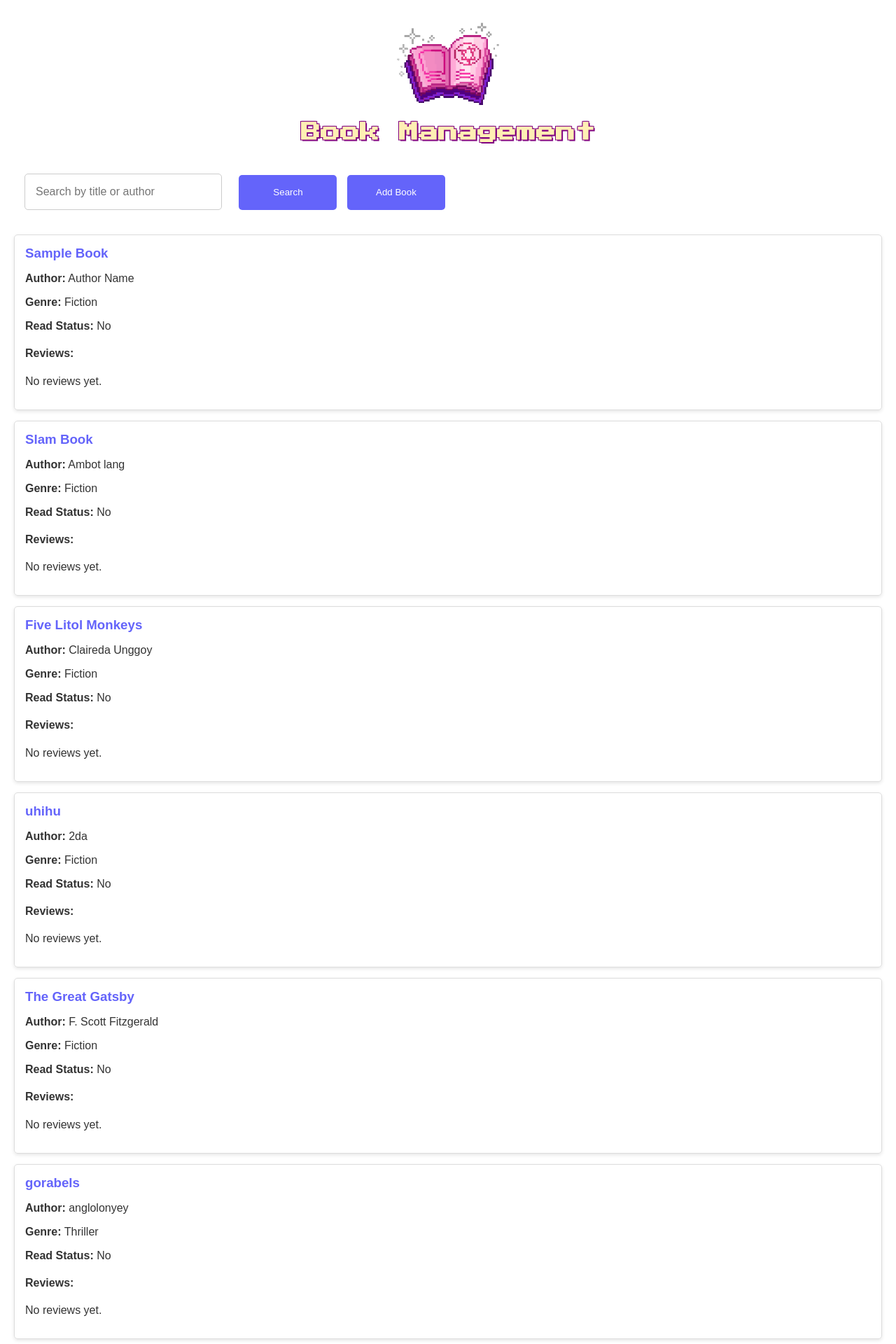
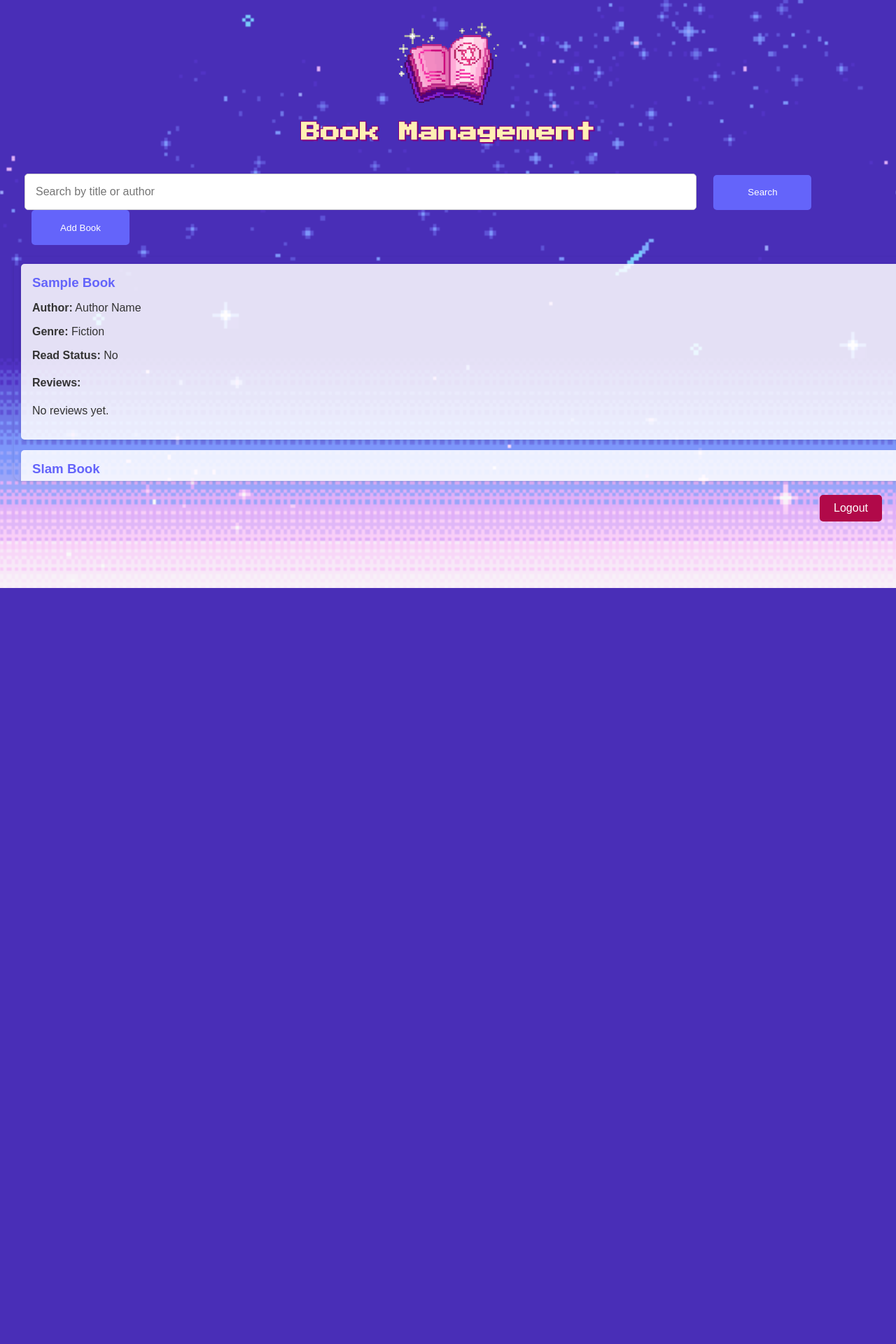
Before and after one commit to rolandcolas/ADV_FINALPROJ_BCM, a Django app: page /books/ in a window 1280 px wide. Shown: the top 1920 px of the page at 70% size. After the commit the page ends 840 px from the top, so only its background shows below. Run offline with Django 5.2, Linux system fonts and the light colour scheme; a user stored in the database is signed in; data comes from the database, SQL or seed files in the repository; both versions use the stored data as it was after the commit; data that the repository does not hold is empty.

Commit message:
Updated book_management page, CSS styling, and database

```diff
--- a/book_collection/templates/book_management.html
+++ b/book_collection/templates/book_management.html
@@ -1,22 +1,32 @@
+{% load static %}
 <!DOCTYPE html>
 <html lang="en">
 <head>
     <meta charset="UTF-8">
     <meta name="viewport" content="width=device-width, initial-scale=1.0">
     <link href="https://fonts.googleapis.com/css2?family=Press+Start+2P&display=swap" rel="stylesheet">
-    <link rel="stylesheet" href="static/css/book_management.css">
+    <link rel="stylesheet" href="{% static 'css/book_management.css' %}">
     <title>Book Management</title>
     <style>
+         body {
+            background-image: url("{% static 'images/management.gif' %}");
+            background-size: cover; /* Cover the entire viewport */
+            background-position: center; /* Center the image */
+            background-repeat: no-repeat; /* Prevent tiling */
+            background-attachment: fixed; /* Fix the image in place */
+            height: 100vh; /* Full height */
+            margin: 0; /* Remove default margin */
+        }
         .flex-container {
             background-color: rgba(255, 255, 255, 0); /* Solid white background */
             padding: 15px; /* Add some padding for better spacing */
             border-radius: 10px; /* Rounded corners for the form */
             box-shadow: none;
-
+            margin-bottom: 10px;
         }
 
         .flex-container input[type="text"] {
-    width: 250px; /* Fixed width for the input */
+            width: 928px; /* Fixed width for the input */
             height: 50px; /* Desired height */
             padding: 0 15px; /* Horizontal padding */
             margin-right: 10px; /* Space between input and first button */
@@ -41,9 +51,6 @@
             height: auto; /* Maintain aspect ratio */
         }
 
-        .button-container button {
-            height: 50px; /* Ensure buttons are the same height as the input */
-        }
         h1 {
             font-family: 'Press Start 2P', cursive; /* Apply the new font */
             font-size: 28px; /* Adjust font size if necessary */
@@ -79,6 +86,17 @@
             width: 80%; /* Width of the modal */
             max-width: 400px; /* Maximum width */
             color: white; /* Text color for better contrast */
+            position: relative; /* Position relative for absolute children */
+
+        }
+
+        .close {
+            color: white; /* Close button color */
+            float: right; /* Align to the right */
+            font-size: 24px; /* Size of the close button */
+            margin-bottom: 10px; /* Margin at the bottom */
+            cursor: pointer; /* Pointer cursor */
+            margin-right: -10px;
         }
 
         .modal-content form {
@@ -87,17 +105,18 @@
             gap: 15px; /* Space between form elements */
             background: transparent;
             box-shadow: none;
+            margin-top: 30px;
         }
 
         .modal-content input[type="text"],
         .modal-content select {
-    width: 1-0%; /* Full width for inputs and select */
+            width: 10-0%; /* Full width for inputs and select */
             height: 40px; /* Adjust height */
             padding: 0 10px; /* Horizontal padding */
             border: 1px solid #ccc; /* Border for definition */
             border-radius: 5px; /* Rounded corners */
             font-size: 16px; /* Font size */
-
+            margin-top: 5px;
         }
 
         .modal-content button {
@@ -109,9 +128,8 @@
             color: white; /* Button text color */
             cursor: pointer; /* Pointer cursor */
             font-size: 16px; /* Button font size */
-    margin-bottom: -25px;
+            margin-bottom: 5px;
         }
-
 
         .logout-container {
             display: flex; /* Use flexbox */
@@ -139,10 +157,51 @@
             margin: 0; /* Remove default margin */
             padding: 0; /* Remove default padding */
         }
+
+        .book{
+        background: rgba(255, 255, 255, 0.856);
+        padding: 15px;
+        border: 1px solid #dddddd00;
+        border-radius: 5px;
+        margin-bottom: 15px;
+        box-shadow: 0 2px 5px rgba(0, 0, 0, 0.1);
+        }
+
+        .book-list {
+        height: 300px; /* Set a fixed height for the book list */
+        overflow-y: auto; /* Enable vertical scrolling */
+        overflow-x: hidden; /* Prevent horizontal scrolling */
+        width: 1280px; /* Full width */
+        padding: 10px; /* Optional padding */
+        background-color: rgba(255, 255, 255, 0); /* Slightly opaque background for the list */
+        border-radius: 10px; /* Rounded corners */
+        box-shadow: 0 2px 5px rgba(0, 0, 0, 0.1); /* Optional shadow */
+        margin-top: -8px;
+        position: relative; /* Position relative for pseudo-element */
+
+    }
+
+        /* Custom scrollbar styles */
+        .book-list::-webkit-scrollbar {
+            width: 8px; /* Set width of the scrollbar */
+        }
+
+        .book-list::-webkit-scrollbar-thumb {
+            background: rgba(255, 255, 255, 0.856); /* Color of the scrollbar thumb */
+            border-radius: 10px; /* Rounded corners for the thumb */
+        }
+
+        .book-list::-webkit-scrollbar-track {
+            background: transparent; /* Background of the scrollbar track */
+        }
+
+        .book-list::-webkit-scrollbar-button {
+            display: none; /* Hide the scrollbar arrows */
+        }
+
     </style>
     {% load static %}
     <script src="{% static 'js/script.js' %}" defer></script>
-    <link rel="stylesheet" href="{% static 'css/book_management.css' %}">
 </head>
 <body>
     <!-- Logo Image -->
--- a/static/css/book_management.css
+++ b/static/css/book_management.css
@@ -9,12 +9,11 @@
     font-family: 'Arial', sans-serif;
     padding: 20px;
     /* Remove background image */
-    /* background-image: url('../images/management.gif'); */
-    /* background-size: cover; */
-    /* background-position: center; */
-    /* background-repeat: no-repeat; */
-    /* background-attachment: fixed; */
-
+     background-image: url('../images/management.gif');
+     background-size: cover;
+     background-position: center;
+     background-repeat: no-repeat;
+     background-attachment: fixed;
     color: #333;
     position: relative; /* Positioning for overlay */
     overflow-y: auto; /* Allow vertical scrolling */
```
Also changed, not shown: db.sqlite3. Lines whose indentation alone changed are shown as unchanged.
